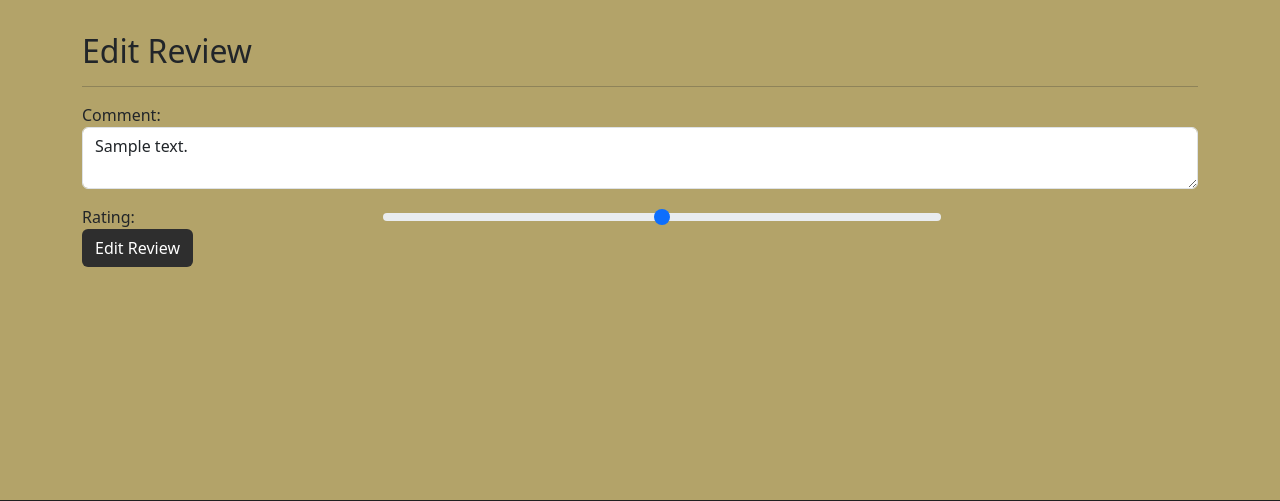
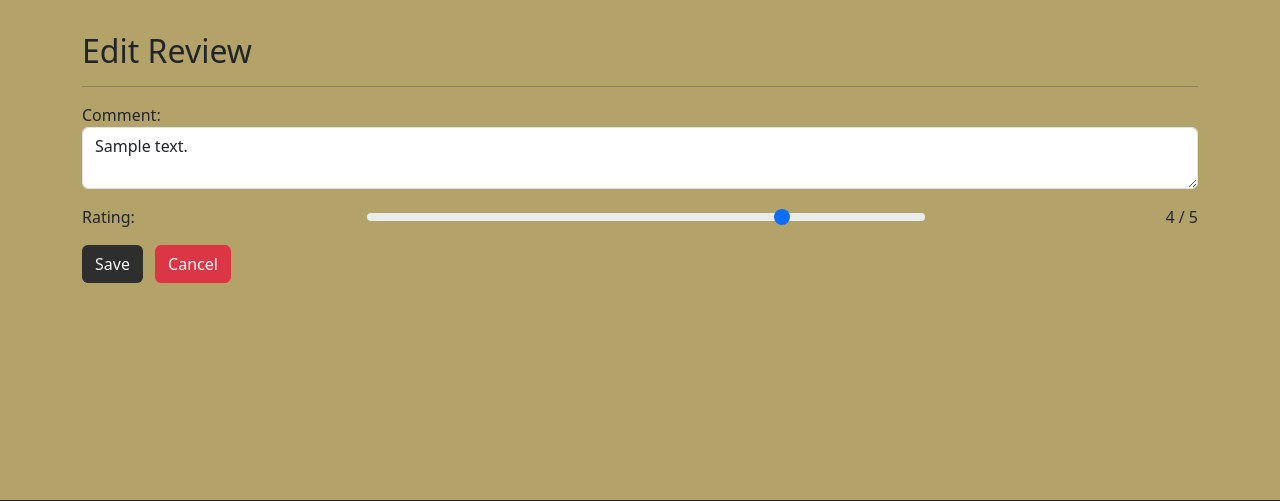
Before and after one commit to dman4703/cs2340-gt-movies, a Django app: template movies/templates/movies/edit_review.html in a window 1280 px wide. Shown: the part 92-593 px from the top of the page. Run offline with Django 5.2, Linux system fonts and the light colour scheme; the template is opened without the code that fills it: most values are stand-ins (such as "Sample title", 1, 10 or a date in 2020); some libraries are stand-ins or nearby versions; some web fonts are replaced.

Commit message:
display rating on movies/show.html, display rating value on movies/edit_review.html

```diff
--- a/movies/templates/movies/edit_review.html
+++ b/movies/templates/movies/edit_review.html
@@ -22,14 +22,21 @@
           </p>
           <div class="d-flex justify-content-between align-items-center">
             <label for="rating">Rating:</label>
-            <input type="range" id="rating" name="rating" min="1" max="5" value="3" class="form-range"
-                   style="width: 50%;">
-            <span id="rating-value" class="ms-2"></span>
+            <input type="range" id="rating" name="rating" min="1" max="5" value="{{ template_data.review.rating }}"
+                   class="form-range" style="width: 50%;">
+            <div><span id="rating-value" class="ms-2">{{ template_data.review.rating }}</span> / 5</div>
           </div>
-          <div class="text-start">
-            <button type="submit"
-              class="btn bg-dark text-white">Edit Review
-            </button>
+
+          <script>
+            const ratingInput = document.getElementById("rating");
+            const ratingValue = document.getElementById("rating-value");
+            ratingInput.addEventListener("input", function () {
+              ratingValue.textContent = this.value;
+            });
+          </script>
+          <div class="mt-3">
+            <button type="submit" class="btn bg-dark text-white me-2">Save</button>
+            <a href="{% url 'movies.show' id=template_data.review.movie.id %}" class="btn btn-danger">Cancel</a>
           </div>
         </form>
       </div>
```
Also changed, not shown: movies/templates/movies/show.html (+7 -4 lines), db.sqlite3.
